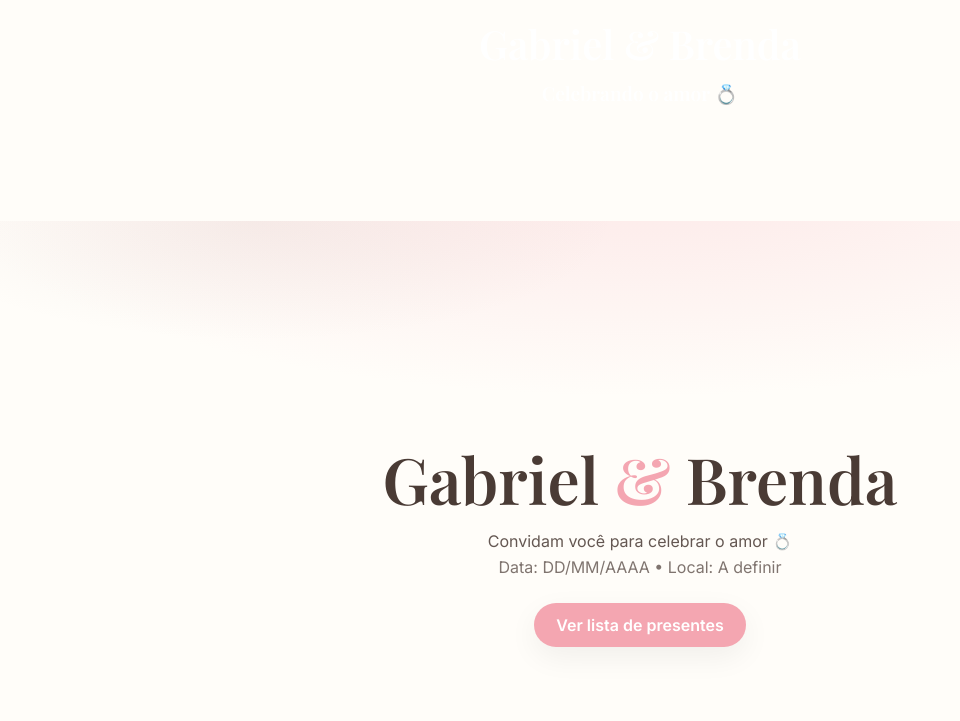
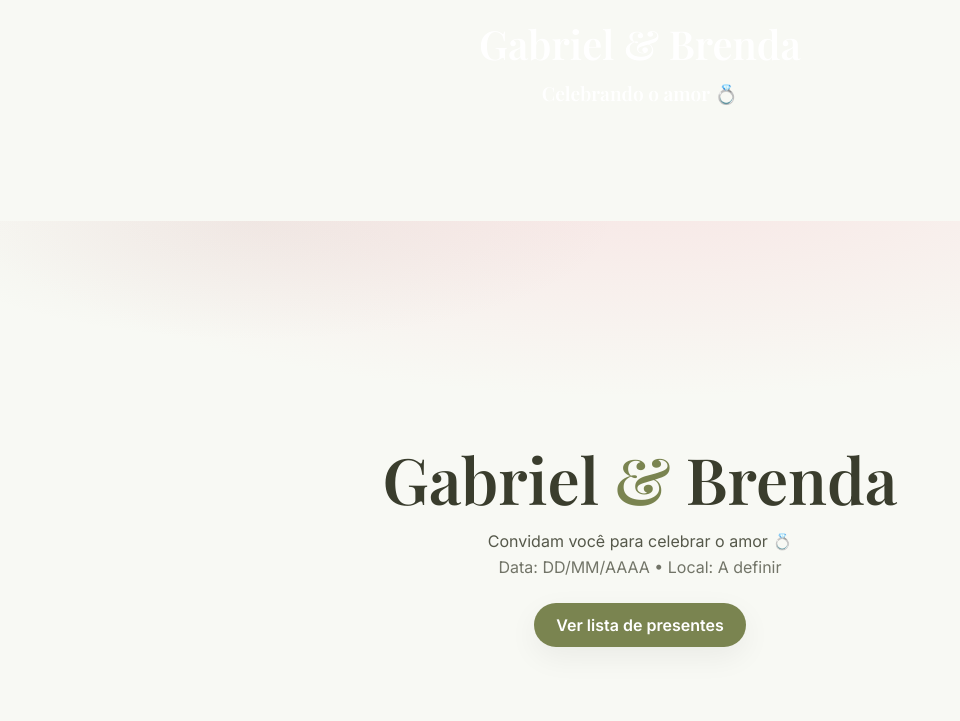
Before and after one commit to Gabriel19dias/Gabriel-Brenda, a plain HTML site: page index.html in a window 1280 px wide. Shown: the part 79-800 px from the top of the page, without its empty margins (0-960 px from the left). Drawn offline with nearby package versions, Linux system fonts and the light colour scheme.

```diff
--- a/style.css
+++ b/style.css
@@ -1,9 +1,9 @@
 :root {
-  --bg: #FFFDF9;
-  --ink: #4A3B35;
-  --accent: #F4A6B1;
-  --accent-dark: #E07E8D;
-  --muted: #8B6B61;
+  --bg: #F8F9F4;
+  --ink: #3A3D2D;
+  --accent: #7A8450;
+  --accent-dark: #606A3D;
+  --muted: #8A8F79;
   --card: #FFFFFF;
   --shadow: 0 10px 30px rgba(0, 0, 0, 0.06);
 }
```
